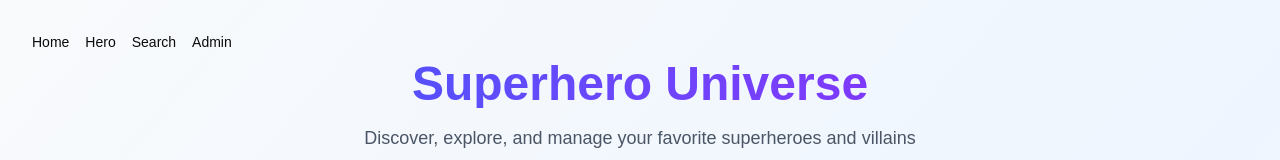
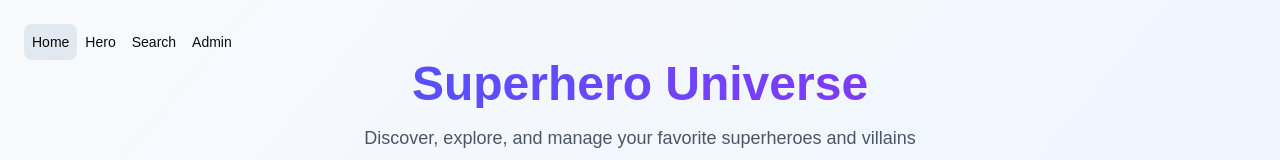
Before and after one commit to fabsotom97/heroes-app-spa, a React (Vite) app: page / in a window 1280 px wide. Shown: the top 160 px of the page. Built offline with nearby package versions, Linux system fonts and the light colour scheme.

Commit message:
added active class effect based on pathname from useLocation

```diff
--- a/src/components/custom/CustomNavigationMenu.tsx
+++ b/src/components/custom/CustomNavigationMenu.tsx
@@ -1,5 +1,6 @@
-import { Link } from "react-router";
+import { Link, useLocation } from "react-router";
 import { NavigationMenu, NavigationMenuItem, NavigationMenuLink, NavigationMenuList } from "../ui/navigation-menu";
+import { cn } from "@/lib/utils";
 
 
 interface NavigationItem {
@@ -17,7 +18,7 @@ const items: NavigationItem[] = [
         label: 'Hero',
     },
     {
-        path: 'search',
+        path: '/search',
         label: 'Search',
     },
     {
@@ -27,12 +28,20 @@ const items: NavigationItem[] = [
 ];
 
 export const CustomNavigationMenu = () => {
+
+    const { pathname } = useLocation();
+
+    const isActive = (path: string) => {
+        // not working with nested paths like '/hero/1'
+        return pathname === path;
+    }
+
     return (
         <NavigationMenu>
             <NavigationMenuList>
                 {items.map(item => (
                     <NavigationMenuItem>
-                        <NavigationMenuLink>
+                        <NavigationMenuLink className={cn(isActive(item.path) && 'bg-slate-200 rounded-md p-2')}>
                             <Link to={item.path}>{item.label}</Link>
                         </NavigationMenuLink>
                     </NavigationMenuItem>
```
